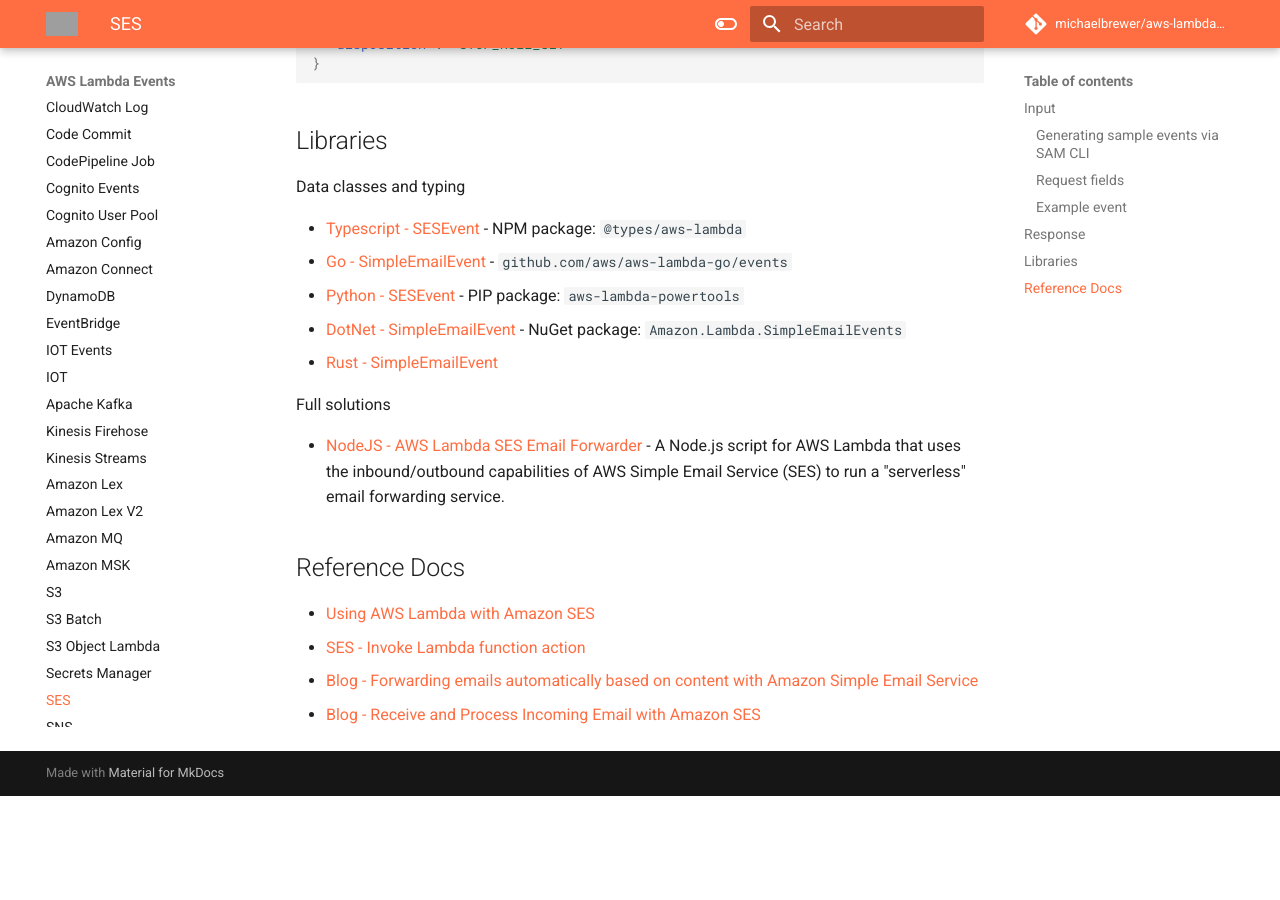
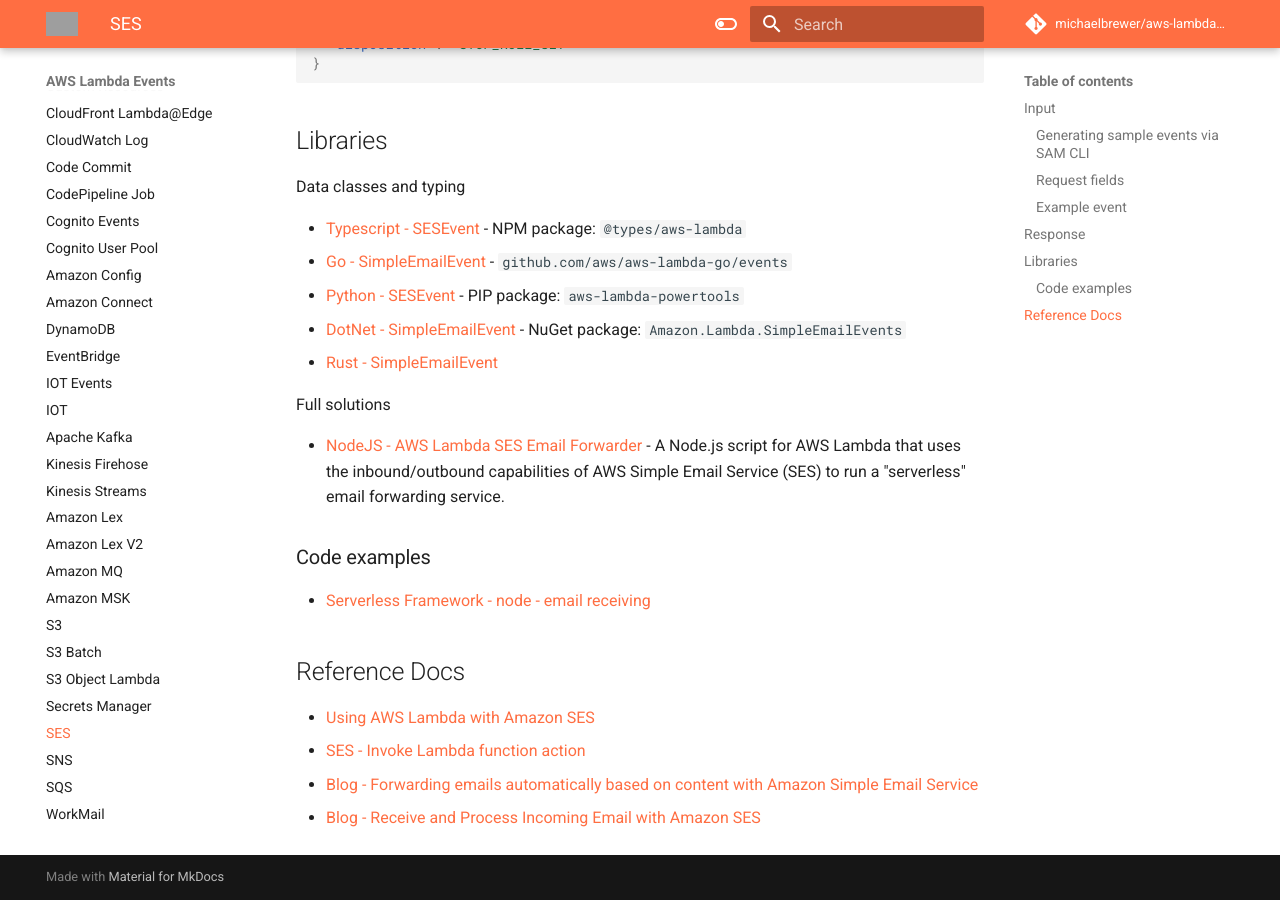
Before and after one commit to michaelbrewer/aws-lambda-events, an MkDocs documentation site: the page built from docs/ses.md, in a window 1280 px wide and 900 px high, scrolled down 6668 px. Built offline with MkDocs 1.6.1 and Material for MkDocs 9.7.7, drawn with Linux system fonts in a browser that asks for light colours; comment, search, counter and statistics services are not loaded; before the commit the page ends 7464 px from its top, so only the background shows below that; grey boxes are pictures that could not be loaded.

Commit message:
feat(ses): add servleress framework example

```diff
--- a/docs/ses.md
+++ b/docs/ses.md
@@ -270,6 +270,10 @@
 
 - [NodeJS - AWS Lambda SES Email Forwarder](https://github.com/arithmetric/aws-lambda-ses-forwarder) - A Node.js script for AWS Lambda that uses the inbound/outbound capabilities of AWS Simple Email Service (SES) to run a "serverless" email forwarding service.
 
+### Code examples
+
+- [Serverless Framework - node - email receiving](https://github.com/serverless/examples/tree/master/aws-node-ses-receive-email-header)
+
 ## Reference Docs
 
 - [Using AWS Lambda with Amazon SES](https://docs.aws.amazon.com/lambda/latest/dg/services-ses.html)
```
